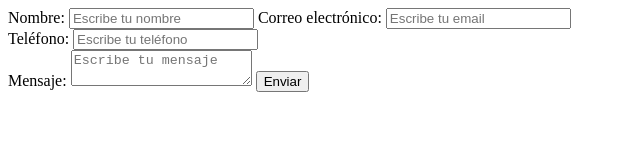
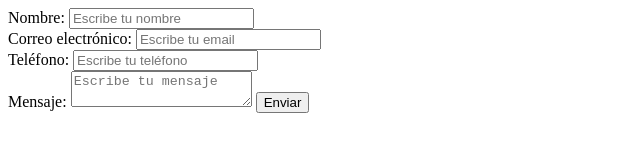
Before and after one commit to MartinNuAr/formularioContacto, a plain HTML site: page index.html in a window 1280 px wide. Shown: the whole page, without its empty margins (0-640 px from the left). Drawn offline with Linux system fonts and the light colour scheme.

Commit message:
chore | Se separaron dos líneas de texto

```diff
--- a/index.html
+++ b/index.html
@@ -9,7 +9,7 @@
 <body>
     <form>
         <label for="name">Nombre:</label>
-        <input type="text" id="name" placeholder="Escribe tu nombre">
+        <input type="text" id="name" placeholder="Escribe tu nombre"><br>
         <label for="email">Correo electrónico:</label>
         <input type="text" id="email"  placeholder="Escribe tu email"><br/>
         <label for="phone">Teléfono:</label>
```
